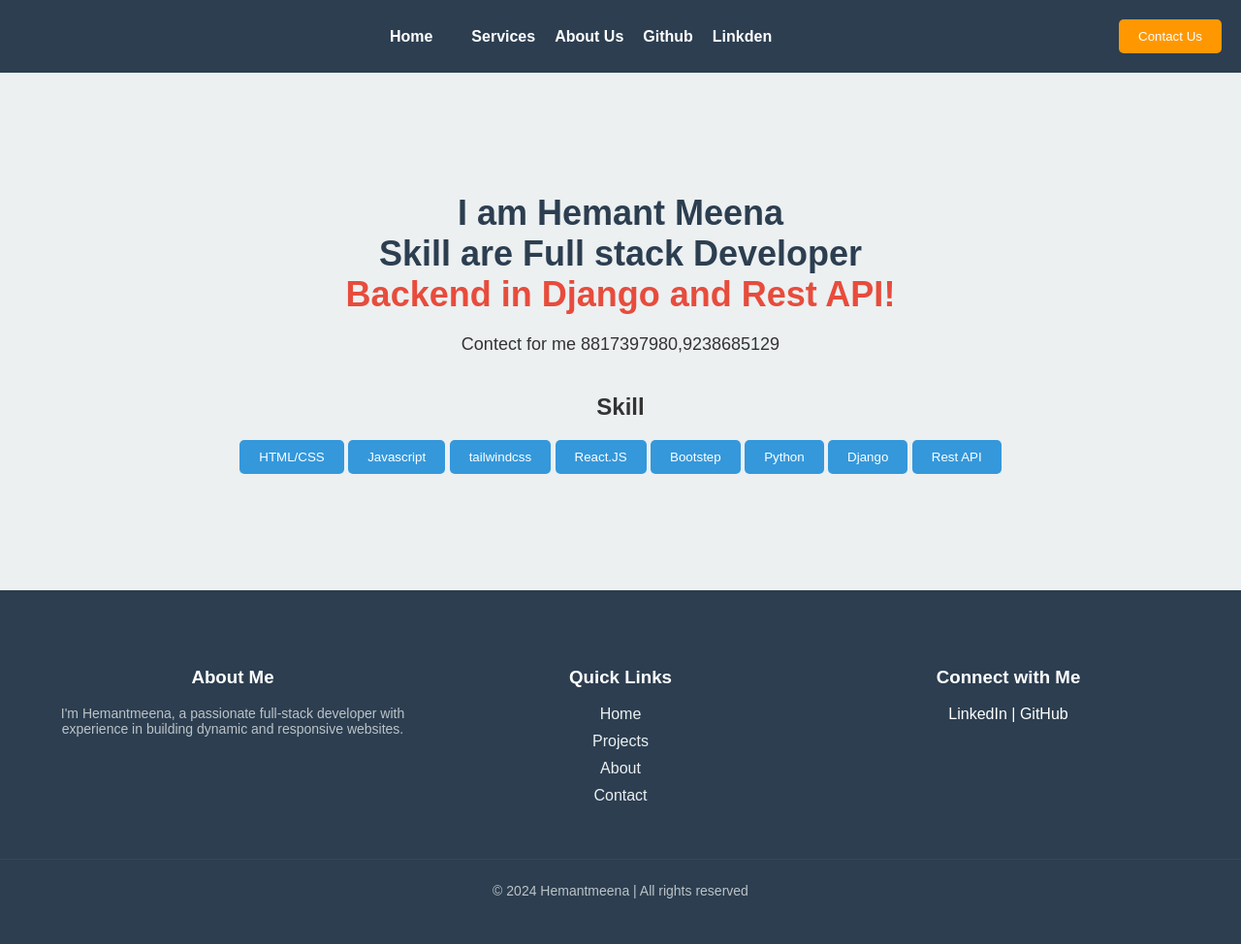
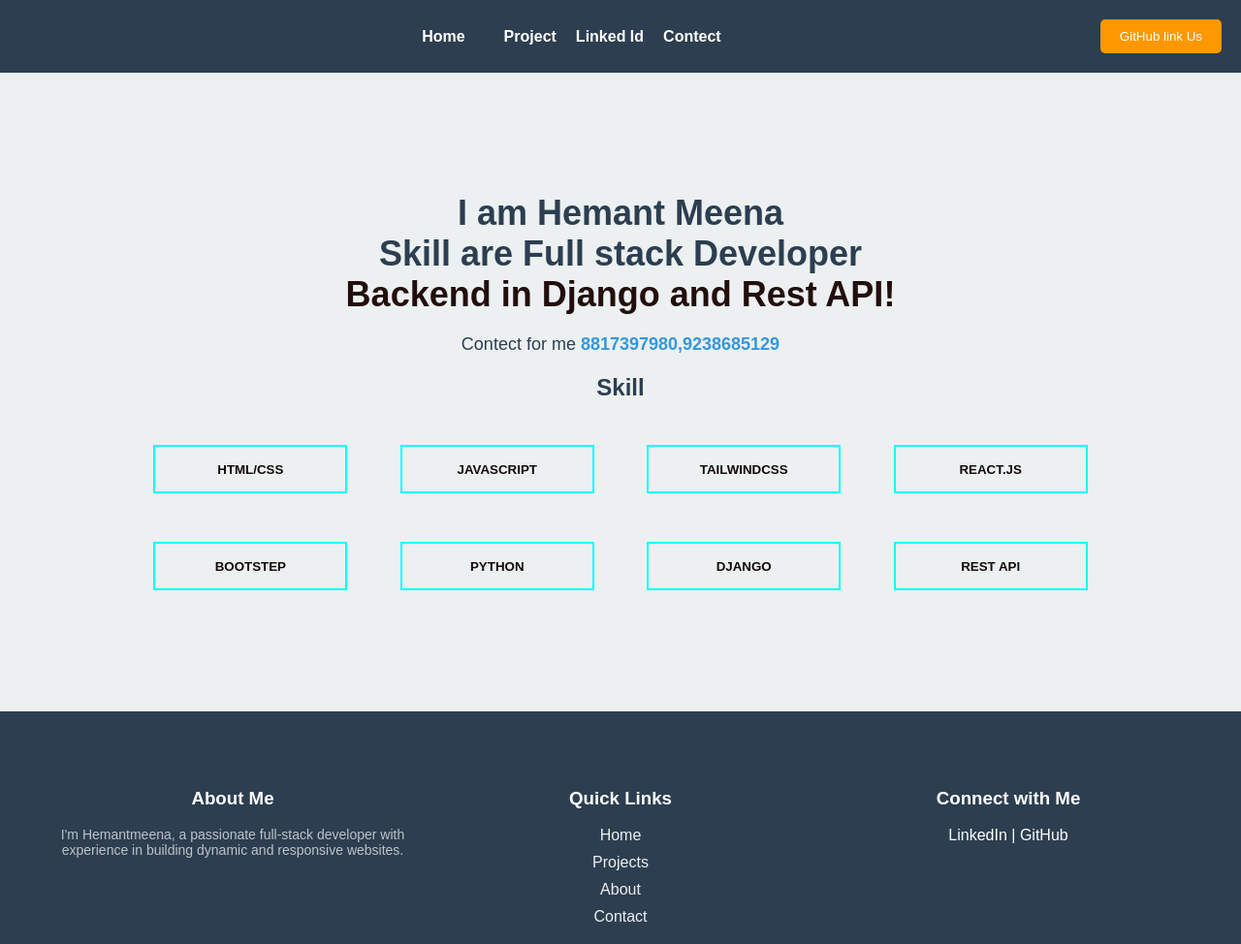
Before and after one commit to hemendrameena8817/myprofile, a plain HTML site: page Profile/index.html in a window 1280 px wide. Shown: the top 974 px of the page at 97% size. Drawn offline with Linux system fonts and the light colour scheme.

Commit message:
fixed error

```diff
--- a/Profile/cs.css
+++ b/Profile/cs.css
@@ -3,8 +3,8 @@ body {
   font-family: 'Arial', sans-serif;
   margin: 0;
   padding: 0;
-    background-color: #f4f4f4;
-    color: #333;
+  background-color: #141313;
+  color: #f31313;
 }
 
 /* Navbar styling */
@@ -81,63 +81,46 @@ body {
   border-radius: 5px;
 }
 
-  .btn button {
 
-    padding: 10px;
-    background-color: #3498db;
-    color: white;
-    border: none;
-    border-radius: 5px;
-    cursor: pointer;
-    transition: background-color 0.3s ease;
-  }
-
-
-  /* Hero Section */
-  .HeroSection_heroContainer__Go4NI {
+/* Container Styling */
+.mena-container {
 text-align: center;
 padding: 100px 20px;
 background-color: #ecf0f1;
+color: #2c3e50;
 }
 
-  .HeroSection_heading__dALJp {
+.menu {
 font-size: 36px;
 margin-bottom: 20px;
 color: #2c3e50;
 }
 
-  .HeroSection_highlight__2AUmO {
-    color: #e74c3c;
+.HeroSection_highlight {
+color: #220e0c;
 font-weight: bold;
 }
 
-  .HeroSection_paragraph__W1YmY {
+/* Highlight Span Styling */
+
+
+.hero-second {
 font-size: 18px;
-    margin-bottom: 40px;
+margin-bottom: 20px;
 }
 
-  .HeroSection_buttons__5ITT2 {
-
-    justify-content: center;
-    flex-direction: column;
-    margin: 20px;
-    gap: 20px;
-  }
-
-  .HeroSection_hireButton__ChXKP,
-  .HeroSection_contactButton__nRL9S {
-    background-color: #3498db;
-    color: white;
-    padding: 10px 20px;
-    border: none;
-    border-radius: 5px;
-    cursor: pointer;
-    transition: background-color 0.3s ease;
+.Hero {
+color: #3498db;
+font-weight: bold;
 }
 
 
-  HeroSection_contactButton__nRL9S
-  /* Footer styling */
+
+
+
+
+
+
 footer {
   padding: 20px;
   background-color: #2c3e50;
@@ -225,3 +208,41 @@ footer {
 border-top: 1px solid #34495e;
 padding-top: 10px;
 }
+
+
+
+.btn{
+padding: 8px 20px;
+width: 200px;
+font-weight: 700;
+height: 50px;
+margin: 25px;
+text-transform: uppercase;
+border-radius: 0;
+color: rgb(19, 8, 8);
+overflow: hidden;
+position: relative;
+background: none;
+border: 2px solid #00fffc;
+cursor: pointer;
+}
+.btn::before {
+content: "";
+top: 0;
+left: 0;
+width: 100%;
+height: 100%;
+background: linear-gradient(120deg, transparent, #00fffc, transparent);
+transform: translateX(-100%);
+transition: 0.6s;
+position: absolute;
+}
+.btn:hover {
+background: transparent;
+box-shadow:  0 0 20px #00fffc;
+}
+
+.Navbar_animatedButton__8mab_:hover{
+background: transparent;
+box-shadow:  0 0 20px #00fffc;
+}
--- a/Profile/index.html
+++ b/Profile/index.html
@@ -15,45 +15,47 @@
 
     <div class="Navbar_navRow">
 
-      <div class="Navbar_box"><svg stroke="currentColor" fill="currentColor" stroke-width="0"
-          viewBox="0 0 448 512" height="24" width="24" xmlns="http://www.w3.org/2000/svg">
+      <div class="Navbar_box"><svg stroke="currentColor" fill="currentColor" stroke-width="0" viewBox="0 0 448 512"
+          height="24" width="24" xmlns="http://www.w3.org/2000/svg">
         </svg></div>
       <div class="Navbar_navLinks">
-        <a href="/"><span class="">Home</span></a><a href="/HireDevelopers"><a href="/Services"><span class="">Services</span></a>
-          </a><a href="/About"><span class="">About Us</span></a><a href="/Github"><span class="">Github</span></a>
-          <a href="/Linkden"><span class="">Linkden</span></a>
+        <a href="/"><span class="">Home</span></a><a href="/HireDevelopers"><a href="/Projects"><span
+              class="">Project</span></a>
+        </a><a href="https://www.linkedin.com/in/hemant-meena-b55097275"><span class="linkedn">Linked Id</span></a>
+          <a href="/contect">Contect</a>
       </div>
-      <div class="Navbar_navButtons__ojALd"><a href="/contactus"><button class="Navbar_animatedButton__8mab_">Contact
+
+    <div class="Navbar_navButtons__ojALd"><a href="https://github.com/hemendrameena8817"><button
+          class="Navbar_animatedButton__8mab_"> GitHub link
           Us</button></a></div>
   </div>
 
   </div>
-  <div class="HeroSection_heroContainer__Go4NI">
-    <h1 class="HeroSection_heading__dALJp">I am Hemant Meena<br>
+  <div class="mena-container">
+    <h1 class="menu">I am Hemant Meena<br>
       Skill are Full stack Developer<br>
-      <span class="HeroSection_highlight__2AUmO"> Backend in Django and Rest API!<span
-          class="HeroSection_highlight1__iD_uP"></span></span>
+      <span class="HeroSection_highlight"> Backend in Django and Rest API!<span class="HeroSectioniD"></span></span>
     </h1>
-    <p class="HeroSection_paragraph__W1YmY">Contect for me <span
-        class="HeroSection_hours__Hawu4">8817397980,9238685129</span></p>
-    <div class="HeroSection_buttons__5ITT2">
+    <p class="hero-second">Contect for me <span class="Hero">8817397980,9238685129</span></p>
+    <div class="skit-btn">
       <h2> Skill</h2>
 
-<button class="HeroSection_contactButton__nRL9S"> HTML/CSS</button>
-<button class="HeroSection_contactButton__nRL9S">Javascript</button>
-<button class="HeroSection_contactButton__nRL9S">tailwindcss</button>
-<button class="HeroSection_contactButton__nRL9S"> React.JS</button>
-<button class="HeroSection_contactButton__nRL9S">Bootstep</button>
-<button class="HeroSection_contactButton__nRL9S">Python </button>
-<button class="HeroSection_contactButton__nRL9S">Django</button>
-<button class="HeroSection_contactButton__nRL9S">Rest API</button>
+      <button class="btn"> HTML/CSS</button>
+      <button class="btn">Javascript</button>
+      <button class="btn">tailwindcss</button>
+      <button class="btn"> React.JS</button>
+      <button class="btn">Bootstep</button>
+      <button class="btn">Python </button>
+      <button class="btn">Django</button>
+      <button class="btn">Rest API</button>
     </div>
   </div>
   <footer>
     <div class="footer-container">
       <div class="footer-about">
         <h3>About Me</h3>
-            <p>I'm Hemantmeena, a passionate full-stack developer with experience in building dynamic and responsive websites.</p>
+        <p>I'm Hemantmeena, a passionate full-stack developer with experience in building dynamic and responsive
+          websites.</p>
       </div>
       <div class="footer-links">
         <h3>Quick Links</h3>
```
Lines whose indentation alone changed are shown as unchanged.
